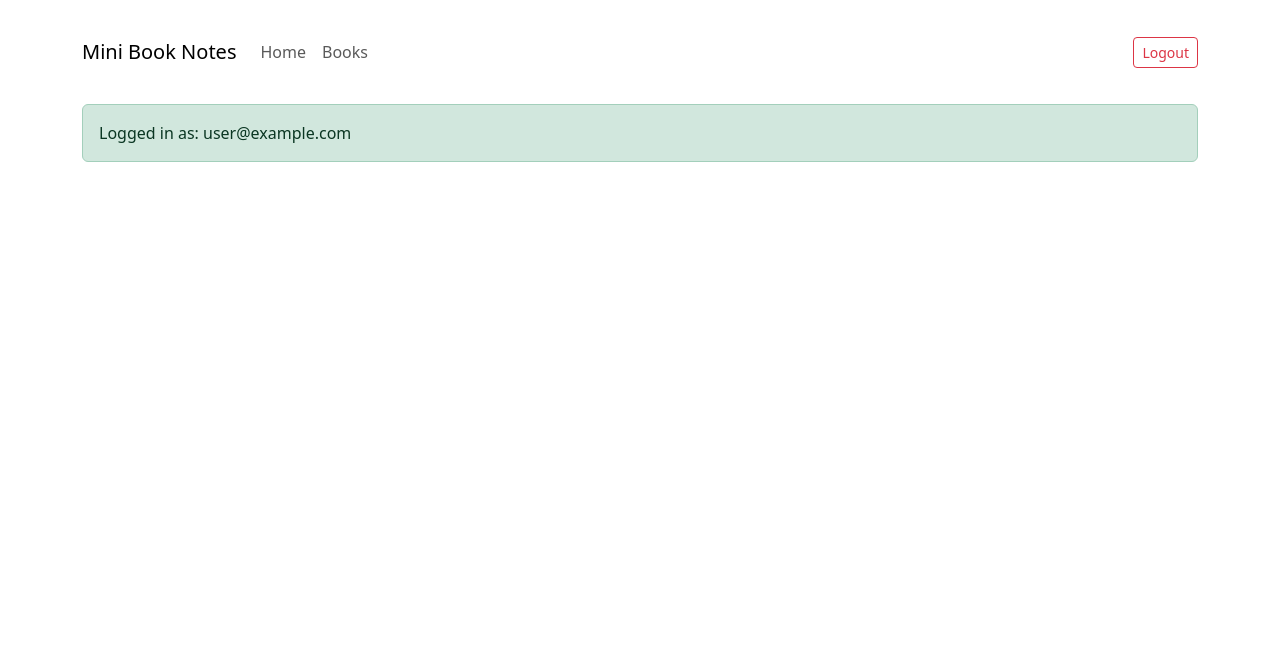
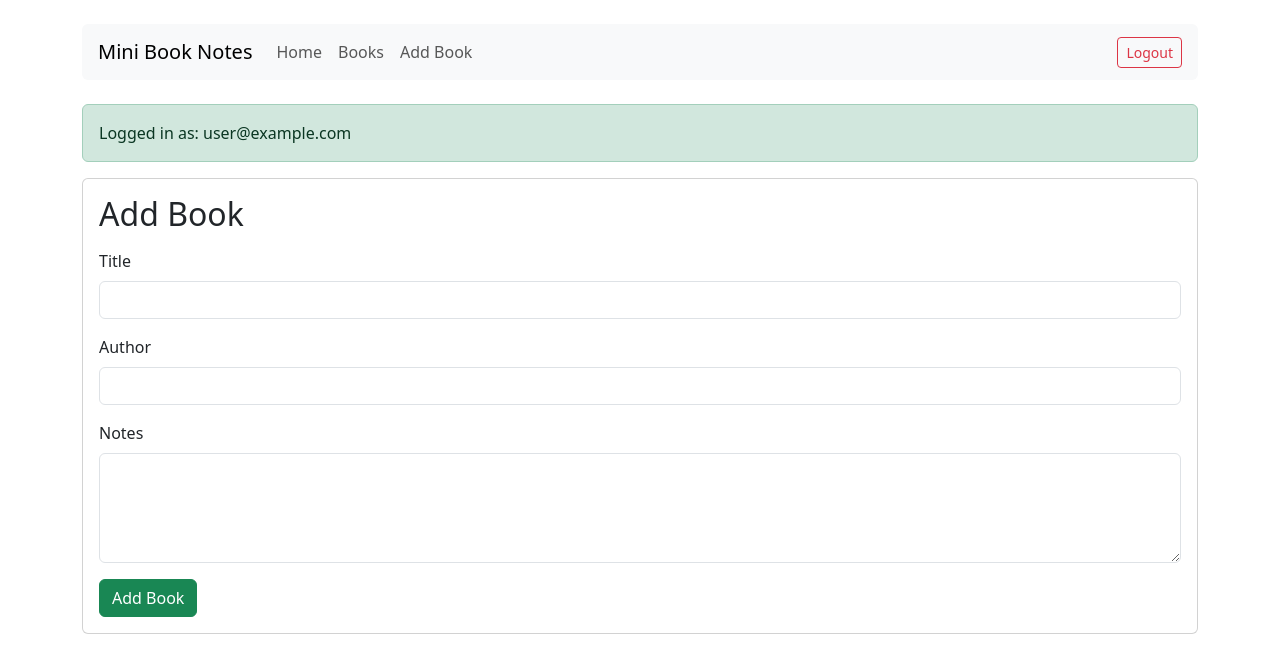
Before and after one commit to Dhruv-bhardwaj99/mini-book-notes, a React app in the folder frontend/: page /add-book in a window 1280 px wide. Shown: the top 672 px of the page. Built offline with nearby package versions, Linux system fonts and the light colour scheme; no server answers; sample sign-in values are in the browser's storage; the HTML template or start-up script is replaced by a standard one.

Commit message:
Add reusable layout component

```diff
--- a/frontend/src/App.jsx
+++ b/frontend/src/App.jsx
@@ -2,10 +2,13 @@ import { useState } from "react";
 import { useEffect } from "react";
 import { onAuthStateChanged, signOut } from "firebase/auth";
 import { auth } from "./config/firebase";
-import { Link, Route, Routes } from "react-router-dom";
+import { Route, Routes } from "react-router-dom";
 import Home from "./pages/Home";
 import Books from "./pages/Books";
 import LoginPage from "./pages/LoginPage";
+import ProtectedRoute from "./routes/ProtectedRoute";
+import AddBook from "./pages/AddBook";
+import Layout from "./components/Layout";
 
 const App = () => {
   const [user, setUser] = useState(null);
@@ -38,48 +41,22 @@ const App = () => {
     return <p>Checking authentication...</p>;
   }
   return (
-    <div className="container py-4">
-      <nav className="navbar navbar-expand mb-4">
-        <Link className="navbar-brand" to="/">
-          Mini Book Notes
-        </Link>
-
-        <div className="navbar-nav me-auto">
-          <Link className="nav-link" to="/">
-            Home
-          </Link>
-
-          <Link className="nav-link" to="/books">
-            Books
-          </Link>
-        </div>
-
-        <div>
-          {user ? (
-            <button
-              className="btn btn-outline-danger btn-sm"
-              onClick={handleLogout}
-            >
-              Logout
-            </button>
-          ) : (
-            <Link className="btn btn-primary btn-sm" to="/login">
-              Login
-            </Link>
-          )}
-        </div>
-      </nav>
-
-      {user && (
-        <div className="alert alert-success">Logged in as: {user.email}</div>
-      )}
+    <Layout user={user} handleLogout={handleLogout}>
 
       <Routes>
         <Route path="/" element={<Home />} />
         <Route path="/books" element={<Books user={user} />} />
         <Route path="/login" element={<LoginPage setUser={setUser} />} />
+        <Route
+          path="/add-book"
+          element={
+            <ProtectedRoute user={user}>
+              <AddBook />
+            </ProtectedRoute>
+          }
+        />
       </Routes>
-    </div>
+    </Layout>
   );
 };
 
--- /dev/null
+++ b/frontend/src/components/Layout.jsx
@@ -0,0 +1,17 @@
+import Navbar from "./Navbar";
+
+const Layout = ({ user, handleLogout, children }) => {
+  return (
+    <div className="container py-4">
+      <Navbar user={user} handleLogout={handleLogout} />
+
+      {user && (
+        <div className="alert alert-success">Logged in as: {user.email}</div>
+      )}
+
+      <main>{children}</main>
+    </div>
+  );
+};
+
+export default Layout;
--- a/frontend/src/components/Login.jsx
+++ b/frontend/src/components/Login.jsx
@@ -1,11 +1,13 @@
 import { signInWithEmailAndPassword } from "firebase/auth";
 import { useState } from "react";
 import { auth } from "../config/firebase";
+import { useNavigate } from "react-router-dom";
 
 const Login = ({ setUser }) => {
   const [email, setEmail] = useState("");
   const [password, setPassword] = useState("");
   const [message, setMessage] = useState("");
+  const navigate = useNavigate();
 
   const handleLogin = async (event) => {
     event.preventDefault();
@@ -26,6 +28,7 @@ const Login = ({ setUser }) => {
       setMessage("Login successful");
       setEmail("");
       setPassword("");
+      navigate("/")
     } catch (error) {
       setMessage(error.message);
     }
--- /dev/null
+++ b/frontend/src/components/Navbar.jsx
@@ -0,0 +1,44 @@
+import { Link } from "react-router-dom";
+
+const Navbar = ({ user, handleLogout }) => {
+  return (
+    <nav className="navbar navbar-expand navbar-light bg-light rounded mb-4 px-3">
+      <Link className="navbar-brand" to="">
+        Mini Book Notes
+      </Link>
+
+      <div className="navbar-nav me-auto">
+        <Link className="nav-link" to="/">
+          Home
+        </Link>
+
+        <Link className="nav-link" to="/books">
+          Books
+        </Link>
+
+        {user && (
+          <Link className="nav-link" to="/add-book">
+            Add Book
+          </Link>
+        )}
+      </div>
+
+      <div>
+        {user ? (
+          <button
+            className="btn btn-outline-danger btn-sm"
+            onClick={handleLogout}
+          >
+            Logout
+          </button>
+        ) : (
+          <Link className="btn btn-primary btn-sm" to="/login">
+            Login
+          </Link>
+        )}
+      </div>
+    </nav>
+  );
+};
+
+export default Navbar;
--- /dev/null
+++ b/frontend/src/pages/AddBook.jsx
@@ -0,0 +1,7 @@
+import AddBookForm from "../components/AddBookForm";
+
+const AddBook = () => {
+  return <AddBookForm />;
+};
+
+export default AddBook;
--- a/frontend/src/pages/Books.jsx
+++ b/frontend/src/pages/Books.jsx
@@ -1,14 +1,14 @@
-import AddBookForm from "../components/AddBookForm";
+// import AddBookForm from "../components/AddBookForm";
 import BookList from "../components/BookList";
 
-const Books = ({ user }) => {
+const Books = () => {
   return (
     <div>
-      {user ? (
+      {/* {user ? (
         <AddBookForm />
       ) : (
         <div className="alert alert-warning">Please login to add books.</div>
-      )}
+      )} */}
 
       <BookList />
     </div>
--- /dev/null
+++ b/frontend/src/routes/ProtectedRoute.jsx
@@ -0,0 +1,10 @@
+import { Navigate } from "react-router-dom";
+
+const ProtectedRoute = ({user, children}) => {
+    if(!user){
+        return <Navigate to="/login" replace />
+    }
+  return children
+}
+
+export default ProtectedRoute;
```
